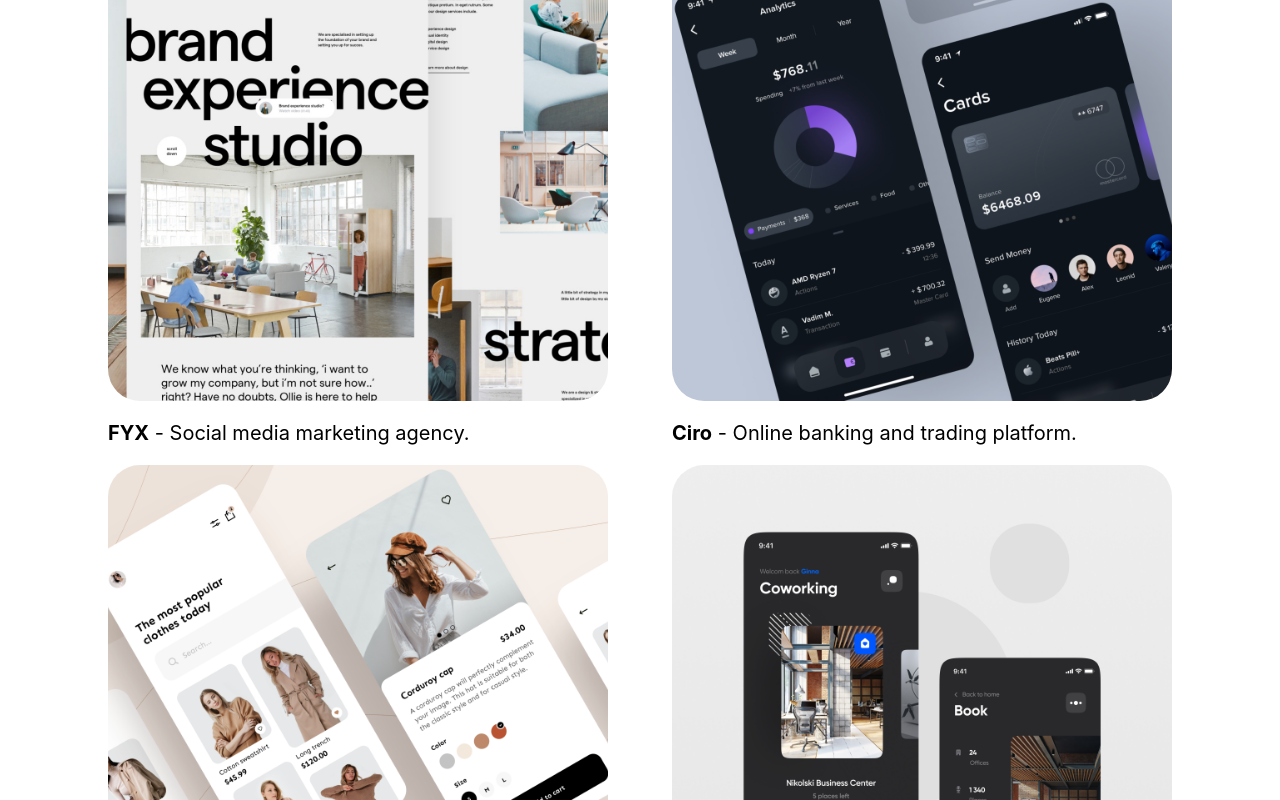
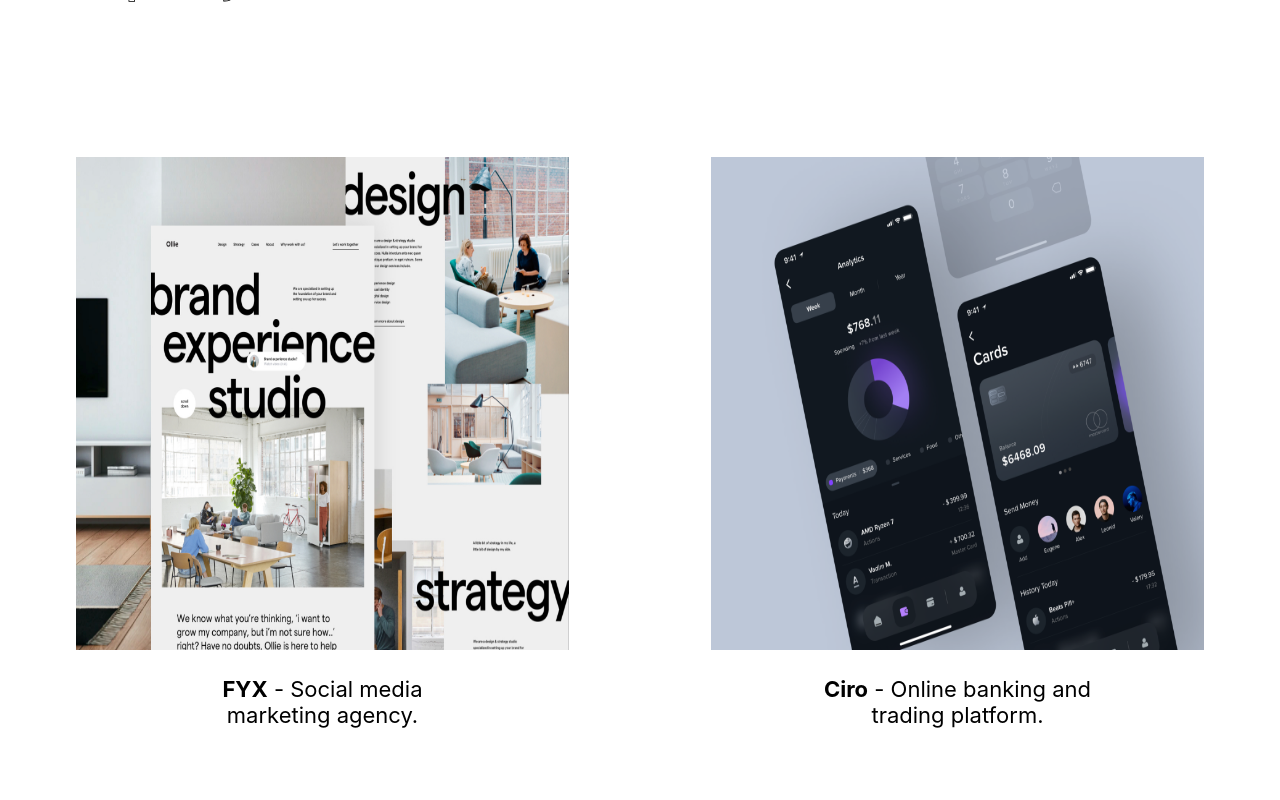
Before and after one commit to jurrianlammerts/happy-village, a Next.js app: page / in a window 1280 px wide. Shown: the part 1140-1940 px from the top of the page. Built offline with nearby package versions, Linux system fonts and the light colour scheme.

Commit message:
improved project list

```diff
--- a/components/FeaturedProjects.js
+++ b/components/FeaturedProjects.js
@@ -43,11 +43,13 @@ const FeaturedProjects = () => {
         {projectsData.map((project) => (
           <div key={project.id} className="featured-projects-item">
             <div className="featured-projects-item-image">
-              <Image src={project.imageSrc} layout="fill" />
+              <Image src={project.imageSrc} height={500} width={500} />
             </div>
-            <p>
-              <b>{project.brand}</b> - {project.title}
-            </p>
+            <div className="featured-projects-item-brand">
+              <p>
+                <b>{project.brand}</b> - {project.title}
+              </p>
+            </div>
           </div>
         ))}
       </div>
--- a/sass/components/featured-projects.scss
+++ b/sass/components/featured-projects.scss
@@ -5,6 +5,8 @@
   .featured-projects-title {
     display: flex;
     width: 100%;
+    padding: 4rem;
+    margin: 4rem 0;
 
     @include media('<=tablet') {
       justify-content: center;
@@ -28,32 +30,35 @@
   .featured-projects-list {
     display: flex;
     flex-wrap: wrap;
-    justify-content: space-evenly;
+    justify-content: space-between;
     align-items: center;
 
     .featured-projects-item {
       margin: 2rem 1rem;
-      width: 100%;
+      width: 42.5%;
       height: 100%;
-      max-width: 500px;
-      max-height: 500px;
+
+      @include media('<=tablet') {
+        width: 100%;
+      }
 
       .featured-projects-item-image {
-        position: relative;
-        height: 100%;
-        width: 100%;
-        min-width: 500px;
-        min-height: 500px;
+        div {
+          width: 100%;
+          height: 100%;
+          img {
+            object-fit: cover;
+            border-radius: 2rem;
+          }
+        }
       }
-
-      img {
-        height: 100%;
-        width: 100%;
-        object-fit: cover;
-        border-radius: 2rem;
-      }
-      p {
-        font-size: 1.25rem;
+      .featured-projects-item-brand {
+        margin: 0 auto;
+        max-width: 270px;
+        p {
+          text-align: center;
+          font-size: 1.375rem;
+        }
       }
     }
   }
```
